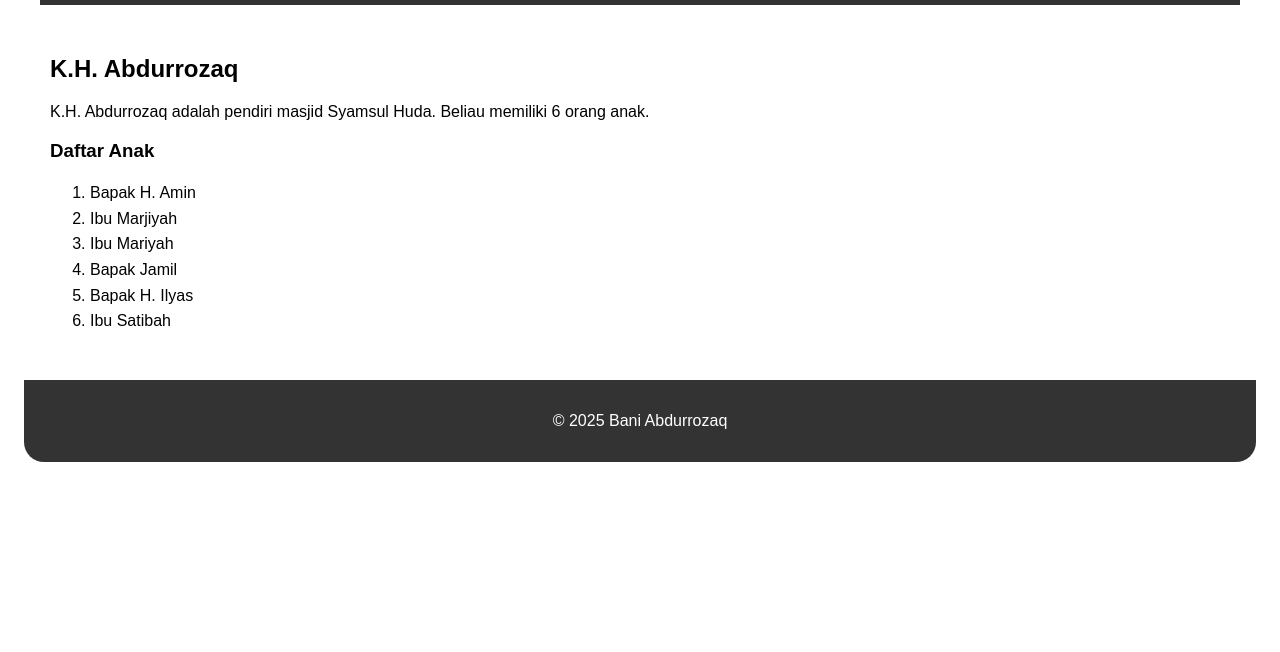
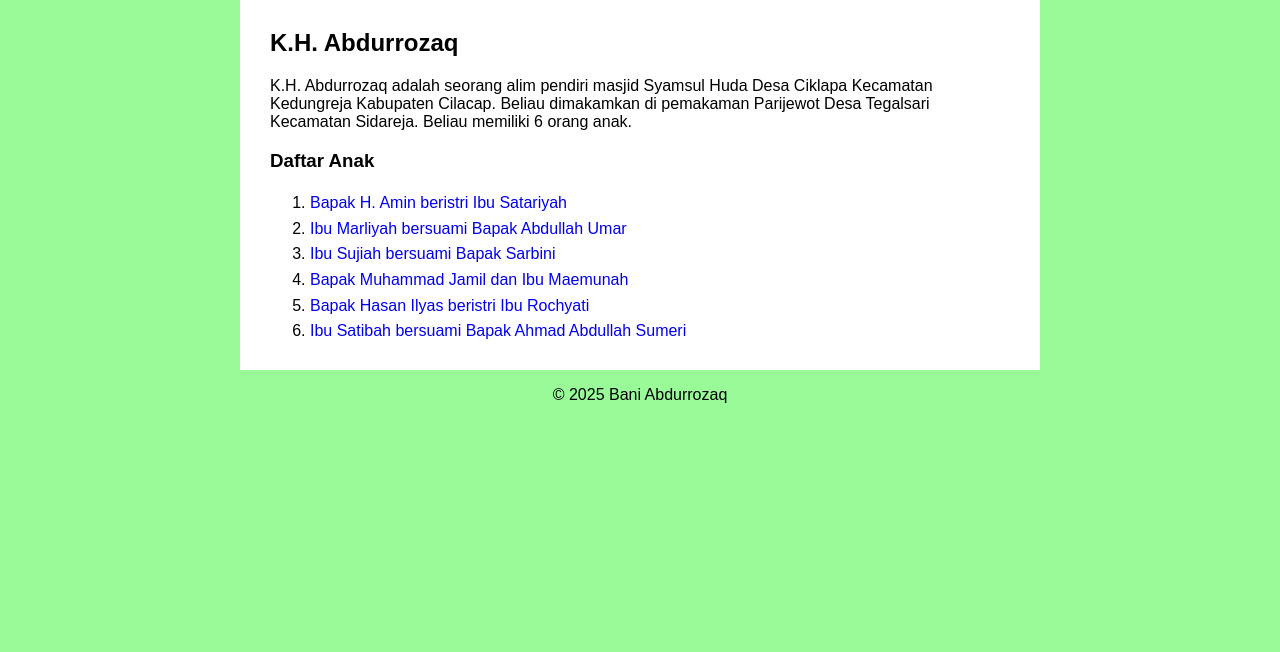
Before and after one commit to agus2s/arozaqweb, a PHP site: page / in a window 1280 px wide. Shown: the part 148-800 px from the top of the page. Run offline with PHP 8.4, Linux system fonts and the light colour scheme.

Commit message:
initial release for dulur.my.id

```diff
--- a/index.html
+++ b/index.html
@@ -3,7 +3,7 @@
 <head>
     <meta charset="UTF-8">
     <meta name="viewport" content="width=device-width, initial-scale=1.0">
-    <title>Keluarga H. Muhammad Sutarno</title>
+    <title>Bani K.H. Abdurrozaq</title>
     <link rel="stylesheet" href="styles.css">
 </head>
 <body>
@@ -18,15 +18,15 @@
     <main>
         <section>
             <h2>K.H. Abdurrozaq</h2>
-            <p>K.H. Abdurrozaq adalah pendiri masjid Syamsul Huda. Beliau memiliki 6 orang anak.</p>
+            <p>K.H. Abdurrozaq adalah seorang alim pendiri masjid Syamsul Huda Desa Ciklapa Kecamatan Kedungreja Kabupaten Cilacap. Beliau dimakamkan di pemakaman Parijewot Desa Tegalsari Kecamatan Sidareja. Beliau memiliki 6 orang anak.</p>
             <h3>Daftar Anak</h3>
             <ol>
-                <li>Bapak H. Amin</li>
-                <li>Ibu Marjiyah</li>
-                <li>Ibu Mariyah</li>
-                <li>Bapak Jamil</li>
-                <li>Bapak H. Ilyas</li>
-                <li>Ibu Satibah</li>
+                <li><a href="bani-haji-amin.html">Bapak H. Amin beristri Ibu Satariyah</a></li>
+                <li><a href="bani-abdullah-umar.html">Ibu Marliyah bersuami Bapak Abdullah Umar</a></li>
+                <li><a href="bani-sarbini.html">Ibu Sujiah bersuami Bapak Sarbini</a></li>
+                <li><a href="bani-jamil.html">Bapak Muhammad Jamil dan Ibu Maemunah</a></li>
+                <li><a href="bani-ilyas.html">Bapak Hasan Ilyas beristri Ibu Rochyati</a></li>
+                <li><a href="bani-abdullah-sumeri.html">Ibu Satibah bersuami Bapak Ahmad Abdullah Sumeri</a></li>
             </ol>
         </section>
     </main>
--- a/styles.css
+++ b/styles.css
@@ -1,4 +1,5 @@
 body {
+	background-color: #98FB98;
     font-family: Arial, sans-serif;
     margin: 0;
     padding: 0;
@@ -7,14 +8,14 @@ body {
     align-items: center;
 }
 header {
-    background-color: #1976d2;
+    background-color: #228B22;
+    background-image: url('background.jpg'); /* Masukkan path gambar Anda */
+	background-size: cover; /* Agar gambar menyesuaikan ukuran header */
     color: white;
-    padding-top: 6px;
     text-align: left;
     width: 100%;
-    max-width: 1200px;
-    margin: 0 auto;
-    border-radius: 20px 20px 0 0;
+    max-width: 800px;
+    margin: 0;
 }
 header h1 {
     margin: 0;
@@ -37,26 +38,22 @@ nav a:hover {
     color: black;
 }
 main {
-    padding: 20px;
+	background-color: white;
+	margin: 0;
+    padding: 0 20px 0 20px;
     display: flex;
     flex-direction: row;
     flex-wrap: wrap;
     justify-content: center;
     width: 100%;
-    max-width: 1200px;
+    max-width: 760px;
 }
 footer {
-    background-color: #333;
-    color: white;
     text-align: center;
-    padding: 10px;
     width: 100%;
     bottom: 0;
     width: 100%;
     max-width: 1200px;
-    margin: 0 auto;
-    padding: 1em;
-    border-radius: 0 0 20px 20px;
 }
 ul, ol {
     line-height: 1.6;
@@ -66,3 +63,21 @@ section {
     min-width: 300px;
     margin: 10px;
 }
+a:link{
+    text-decoration: none;
+}
+a:hover {
+    text-decoration: underline;
+}
+
+.header-section {
+    background-image: url('background.jpg'); /* Masukkan path gambar Anda */
+    background-size: cover; /* Agar gambar menyesuaikan ukuran header */
+    background-position: center; /* Menjaga gambar tetap di tengah */
+    background-repeat: no-repeat; /* Mencegah pengulangan gambar */
+    height: 300px; /* Tentukan tinggi header */
+    color: white; /* Sesuaikan warna teks agar terbaca dengan jelas */
+    display: flex;
+    justify-content: center;
+    align-items: center;
+}
```
